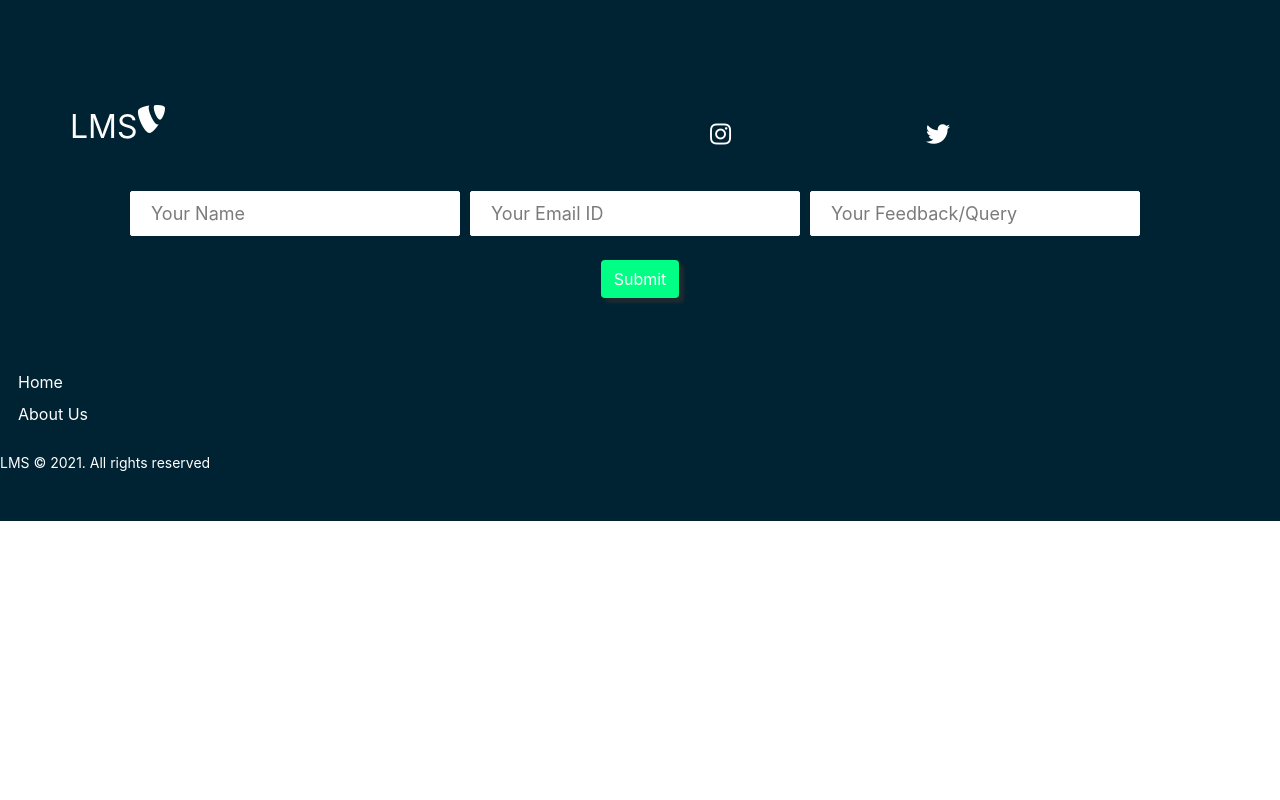
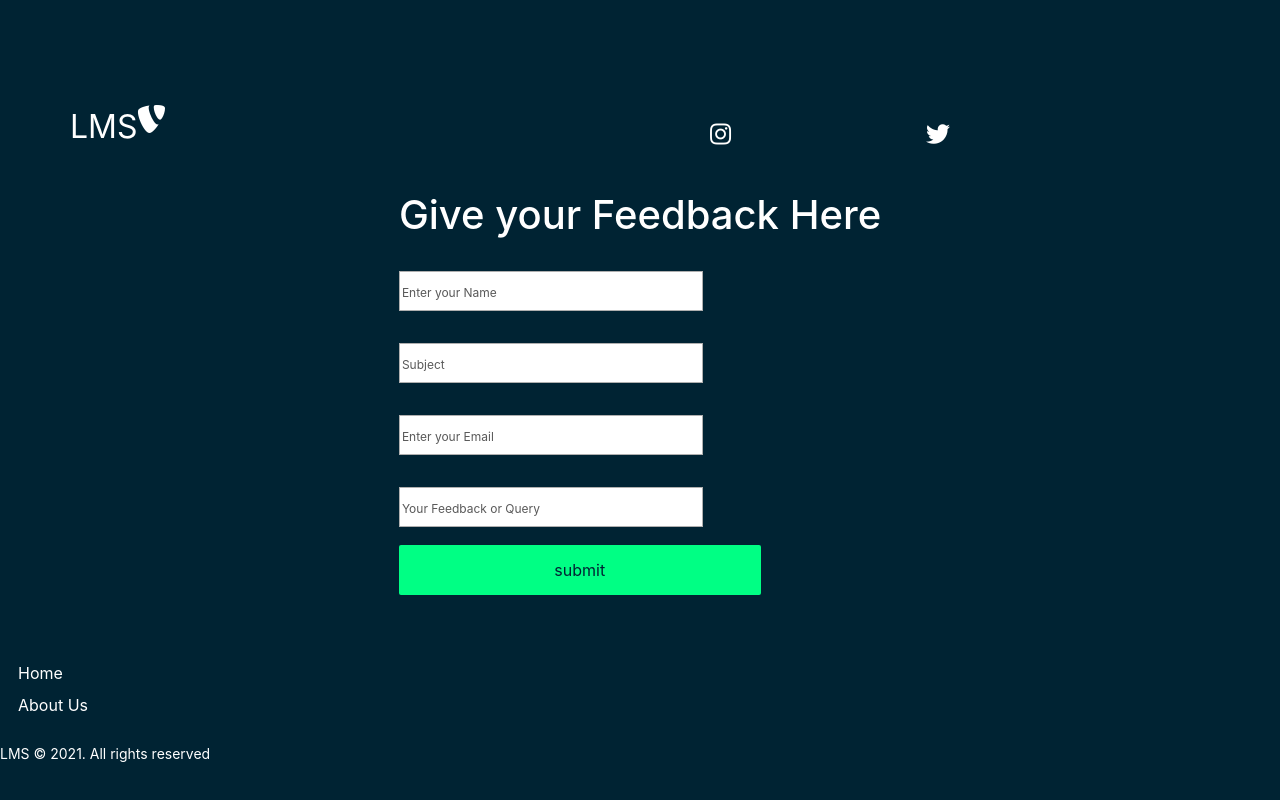
Before and after one commit to shyam-patel-kira/Learning-Platform, a React (Create React App) app: page / in a window 1280 px wide. Shown: the part 2275-3075 px from the top of the page. Before the commit the page ends 2796 px from the top, so only its background shows below. Built offline with nearby package versions, Linux system fonts and the light colour scheme; the HTML template or start-up script is replaced by a standard one.

Commit message:
Added functions and api calls for feedback

```diff
--- a/src/Components/Footer.js
+++ b/src/Components/Footer.js
@@ -2,9 +2,60 @@ import React from 'react'
 // import { Button } from './Button'
 import Button from 'react-bootstrap/Button'
 import { Link } from 'react-router-dom'
+import axios from 'axios'
 import './Footer.css'
 
-function Footer() {
+class Footer extends React.Component{
+    constructor(props) {
+        super(props);
+        this.state = {
+            subject:"",
+            author:"",
+            content:"",
+            email:""
+        }
+    }
+
+    onChangeAuthor = (event) => {
+        this.setState({
+            author:event.target.value
+        })
+    }
+
+    onChangeSubject = (event) => {
+        this.setState({
+            subject:event.target.value
+        })
+    }
+
+    onChangeContent = (event) => {
+        this.setState({
+            content:event.target.value
+        })
+    }
+
+    onChangeEmail = (event) => {
+        this.setState({
+            email:event.target.value
+        })
+    }
+
+    feedBackSubmit = (event) => {
+        event.preventDefault();
+        const feedback = {
+            subject: this.state.subject,
+            author: this.state.author,
+            content: this.state.content,
+            email: this.state.email
+        }
+        console.log(feedback)
+
+        axios.post('http://localhost:8000/feedback',feedback)
+            .then(res => console.log(res.data))
+
+    }
+
+render() {
     return (
         <div className='footer-container'>
             <section className='social-media'>
@@ -37,11 +88,73 @@ function Footer() {
             </section>
             <section className='footer-feedback-form'>
                 <form>
-                    <input type="text" name="name" placeholder="Your Name" className='feedback-form-input'/>
-                    <input type="email" name="email" placeholder="Your Email ID" className='feedback-form-input'/>
-                    <input type="text" name="query" placeholder="Your Feedback/Query" className='feedback-form-input'/>
+                <h1>Give your Feedback Here</h1>
+                <div className='form-inputs'>
+                    <label htmlFor='author' className='form-label'>
+                    </label>
+                    <input
+                        id='author'
+                        type='text'
+                        name='author'
+                        className='form-input'
+                        placeholder='Enter your Name'
+                        value={this.state.author}
+                        onChange={this.onChangeAuthor}
+                    />
+                </div>
+
+                <div className='form-inputs'>
+                    <label htmlFor='subject' className='form-label'>
+                    </label>
+                    <input
+                        id='subject'
+                        type='text'
+                        name='subject'
+                        className='form-input'
+                        placeholder='Subject'
+                        value={this.state.subject}
+                        onChange={this.onChangeSubject}
+                    />
+                </div>
+
+
+                <div className='form-inputs'>
+                    <label htmlFor='email' className='form-label'>
+                    </label>
+                    <input
+                        id='email'
+                        type='email'
+                        name='email'
+                        className='form-input'
+                        placeholder='Enter your Email'
+                        value={this.state.email}
+                        onChange={this.onChangeEmail}
+                    />
+                </div>
+
+                <div className='form-inputs'>
+                    <label htmlFor='content' className='form-label'>
+                    </label>
+                    <input
+                        id='content'
+                        type='text'
+                        name='content'
+                        className='form-input'
+                        placeholder='Your Feedback or Query'
+                        value={this.state.content}
+                        onChange={this.onChangeContent}
+
+                    />
+                </div>
+
+                <button className='form-input-btn'
+                        type='submit'
+                        onClick={this.feedBackSubmit}
+                >
+                    submit
+                        </button>
                 </form>
-                <Button variant="Default" href='/' style={{color:"#fff", background:"#00ff84", margin: "0.5%", boxShadow: "5px 5px 3px rgba(46, 46, 46, 0.62)"}}>Submit</Button>
+                {/* <Button variant="Default" href='/' style={{color:"#fff", background:"#00ff84", margin: "0.5%", boxShadow: "5px 5px 3px rgba(46, 46, 46, 0.62)"}}>Submit</Button> */}
             </section>
             <div className='footer-links'>
                 <div className='footer-link-wrapper'>
@@ -56,5 +169,6 @@ function Footer() {
         </div>
     )
 }
+}
 
 export default Footer
```
Also changed, not shown: src/FormFeedback.js (+80 -17 lines), 1 other file (tests, documents, lock files or other folders).
